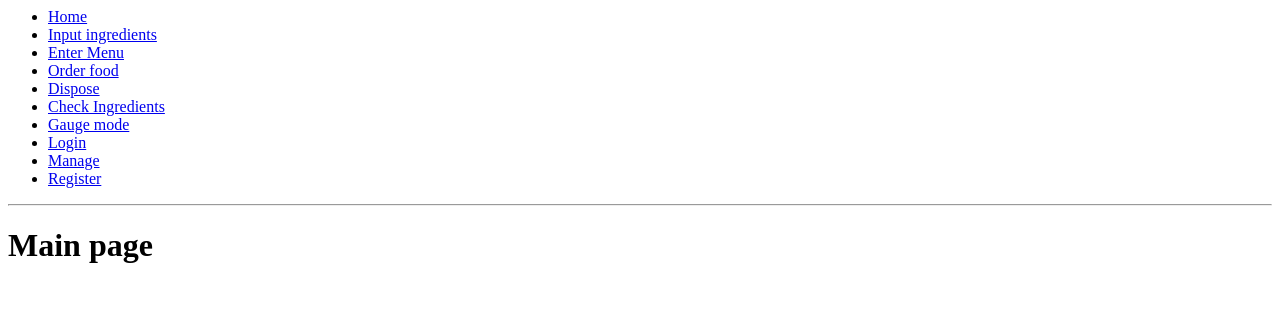
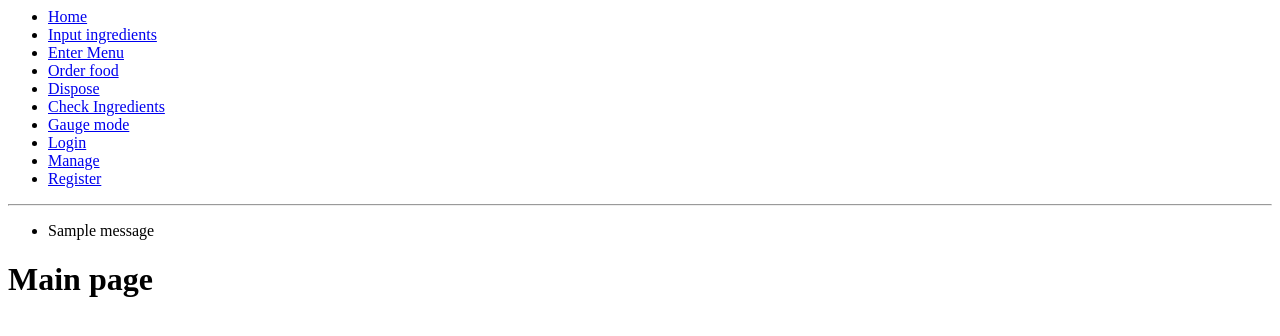
Before and after one commit to jerrylee17/CMPE131G9_Inventory, a Flask app: page / in a window 1280 px wide. Shown: the top 336 px of the page. Run offline with Flask 2, Linux system fonts and the light colour scheme; one stand-in notice (Sample message) is shown; parts of the project's set-up code (start-up, migrations or seed data) failed here and were passed over.

Commit message:
add flash message display

```diff
--- a/app/templates/nav.html
+++ b/app/templates/nav.html
@@ -3,7 +3,10 @@
 
     </head>
     <body>
-        <div>
+
+
+
+
             <ul>
                 <li><a href="/">Home</a></li>
                 <li><a href="/delivered">Input ingredients</a></li>
@@ -17,8 +20,22 @@
                 <li><a href="/registration">Register</a></li>
             </ul>
             <hr>
+
+            {% with messages = get_flashed_messages()%}
+                {%if messages%}
+
+                    <ul>
+
+                        {%for message in messages%}
+                        <li>{{message}}</li>
+                        {%endfor%}
+
+                    </ul>
+
+                {%endif%}
+            {%endwith%}
+
             {% block content %} {% endblock %}
-        </div>
     </body>
 
 </html>
```
